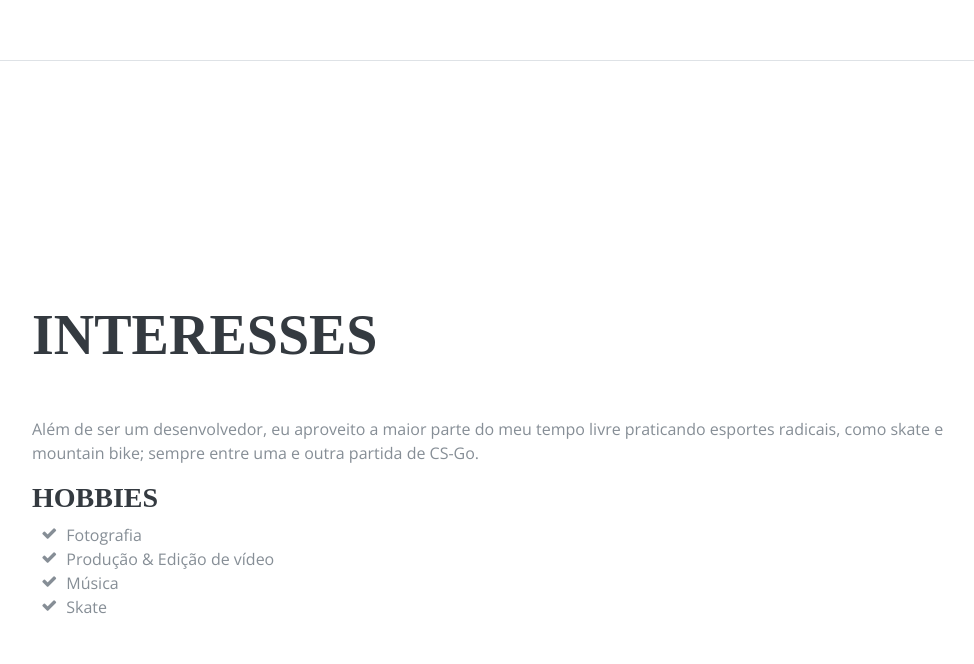
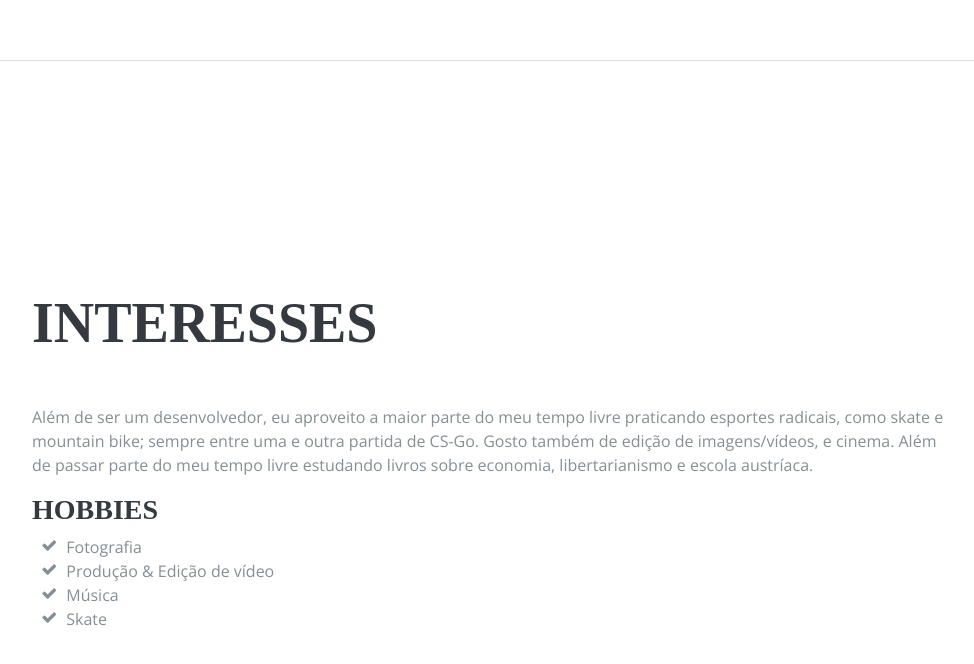
Before and after one commit to douglasjtds/douglasjtds.github.io, a plain HTML site: page index.html in a window 1280 px wide. Shown: the part 3397-4061 px from the top of the page, without its empty margins (288-1262 px from the left). Drawn offline with nearby package versions, Linux system fonts and the light colour scheme; a web font is replaced by a local one.

Commit message:
alterações no menu de Interesses

```diff
--- a/index.html
+++ b/index.html
@@ -365,7 +365,8 @@
           development world.</p> -->
 
         <p>Além de ser um desenvolvedor, eu aproveito a maior parte do meu tempo livre praticando esportes radicais, como skate
-          e mountain bike; sempre entre uma e outra partida de CS-Go.
+          e mountain bike; sempre entre uma e outra partida de CS-Go. Gosto também de edição de imagens/vídeos, e cinema.
+          Além de passar parte do meu tempo livre estudando livros sobre economia, libertarianismo e escola austríaca.
         </p>
         <!-- <p class="mb-3">When forced indoors, I follow a number of sci-fi and fantasy genre movies and television shows, I am an aspiring
           chef, and I spend a large amount of my free time exploring the latest technolgy advancements in the front-end web
```
Also changed, not shown: 1 other file.
